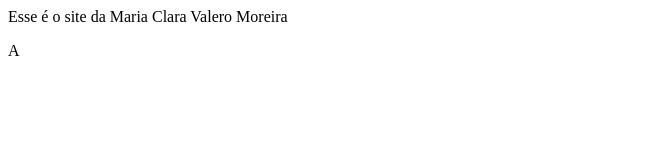
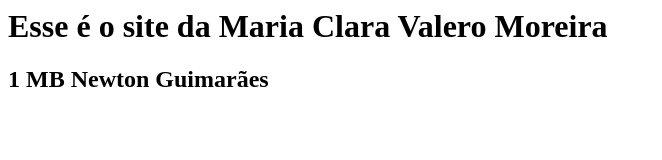
Before and after one commit to mahvalero/1mbMariaClaraValeroPcsite, a plain HTML site: page index.html in a window 1280 px wide. Shown: the whole page, without its empty margins (0-662 px from the left). Drawn offline with Linux system fonts and the light colour scheme.

Commit message:
primeira atualização

```diff
--- a/index.html
+++ b/index.html
@@ -1,2 +1,2 @@
-<h1></h1>Esse é o site da Maria Clara Valero Moreira</h1>
-<p>A
+<h1>Esse é o site da Maria Clara Valero Moreira</h1>
+<h2>1 MB Newton Guimarães</h2>
```
